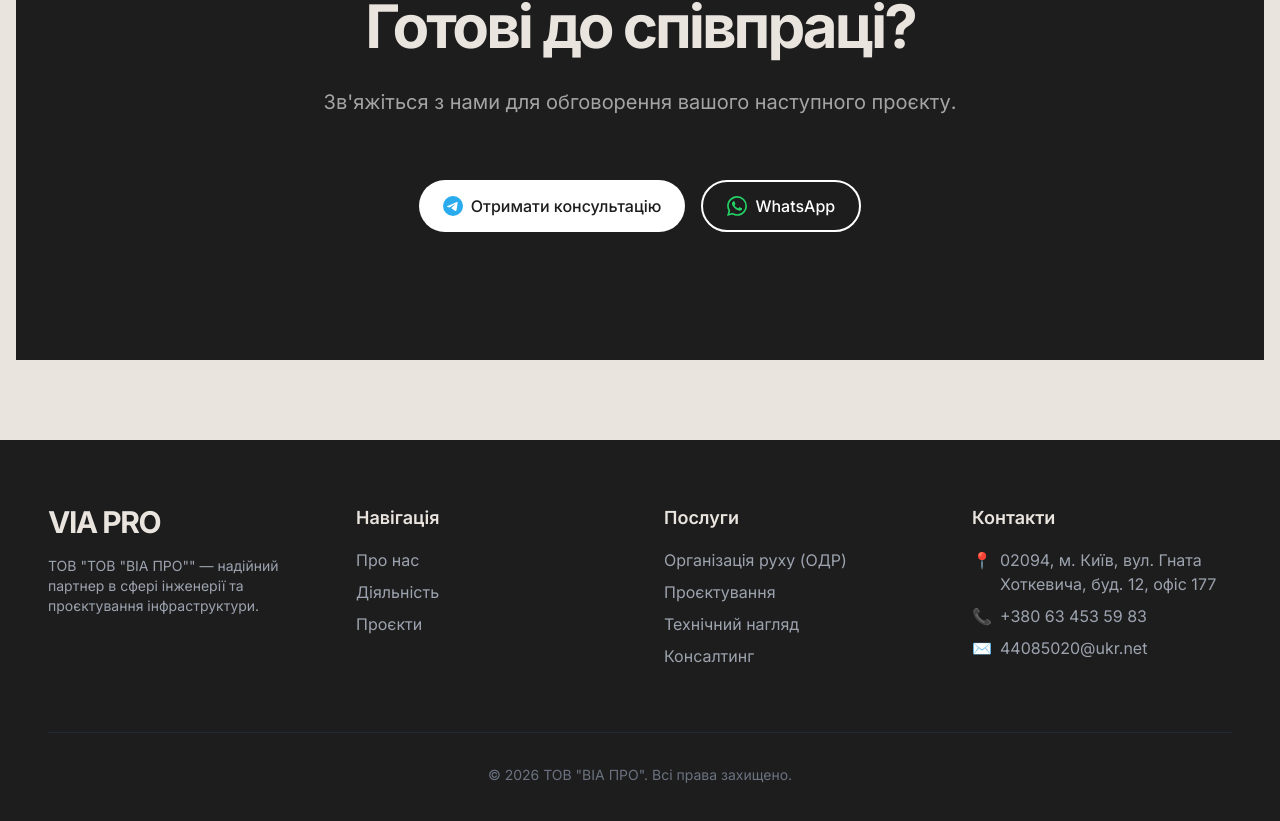
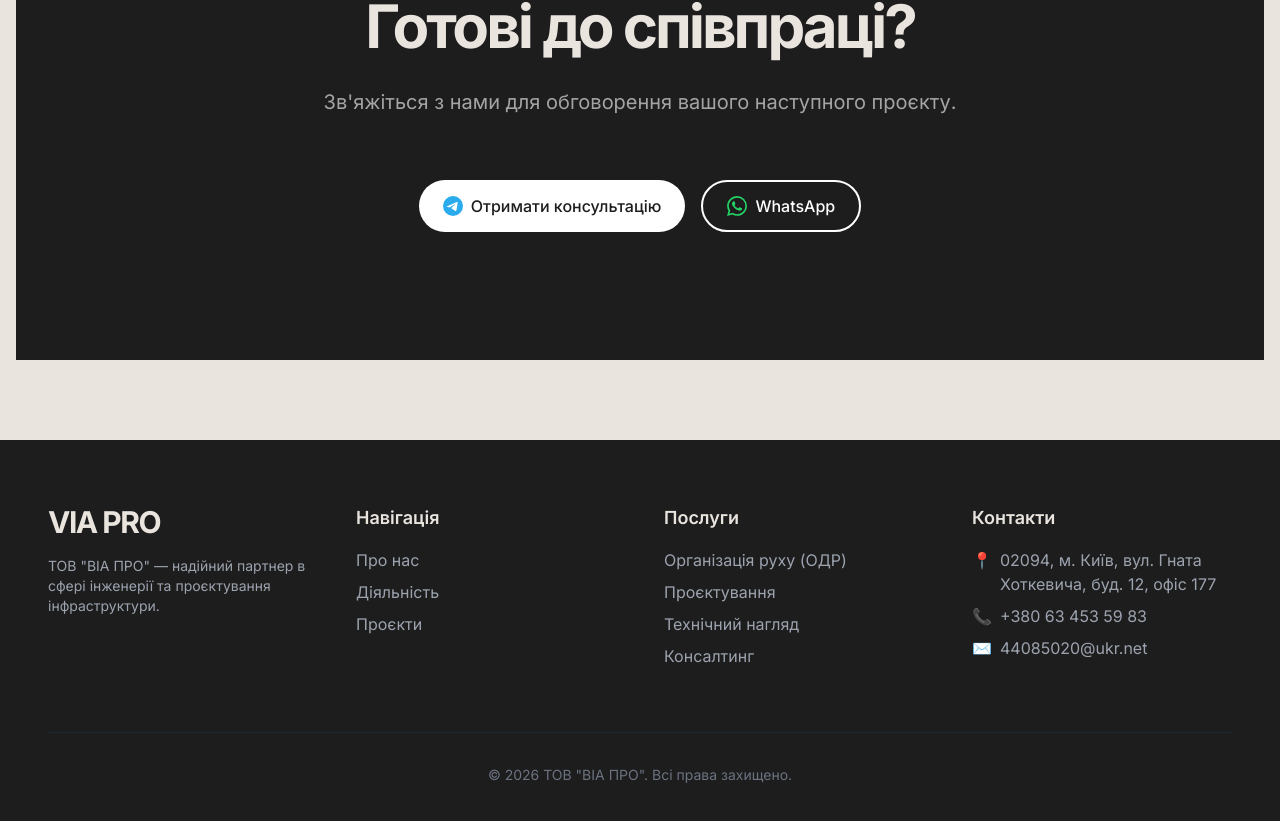
Before and after one commit to taraslukashyk/via_pro, a React (Vite) app: page / in a window 1280 px wide. Shown: the part 4936-5757 px from the top of the page. Built offline with nearby package versions, Linux system fonts and the light colour scheme.

Commit message:
помилки

```diff
--- a/src/components/layout/Footer.tsx
+++ b/src/components/layout/Footer.tsx
@@ -9,7 +9,7 @@ export const Footer: React.FC = () => {
                 <div className="space-y-4">
                     <h2 className="text-3xl font-bold tracking-tighter">{COMPANY_INFO.shortName}</h2>
                     <p className="text-gray-400 text-sm max-w-xs">
-                        ТОВ "{COMPANY_INFO.name}" — надійний партнер в сфері інженерії та проєктування інфраструктури.
+                        {COMPANY_INFO.name} — надійний партнер в сфері інженерії та проєктування інфраструктури.
                     </p>
                 </div>
 
```
